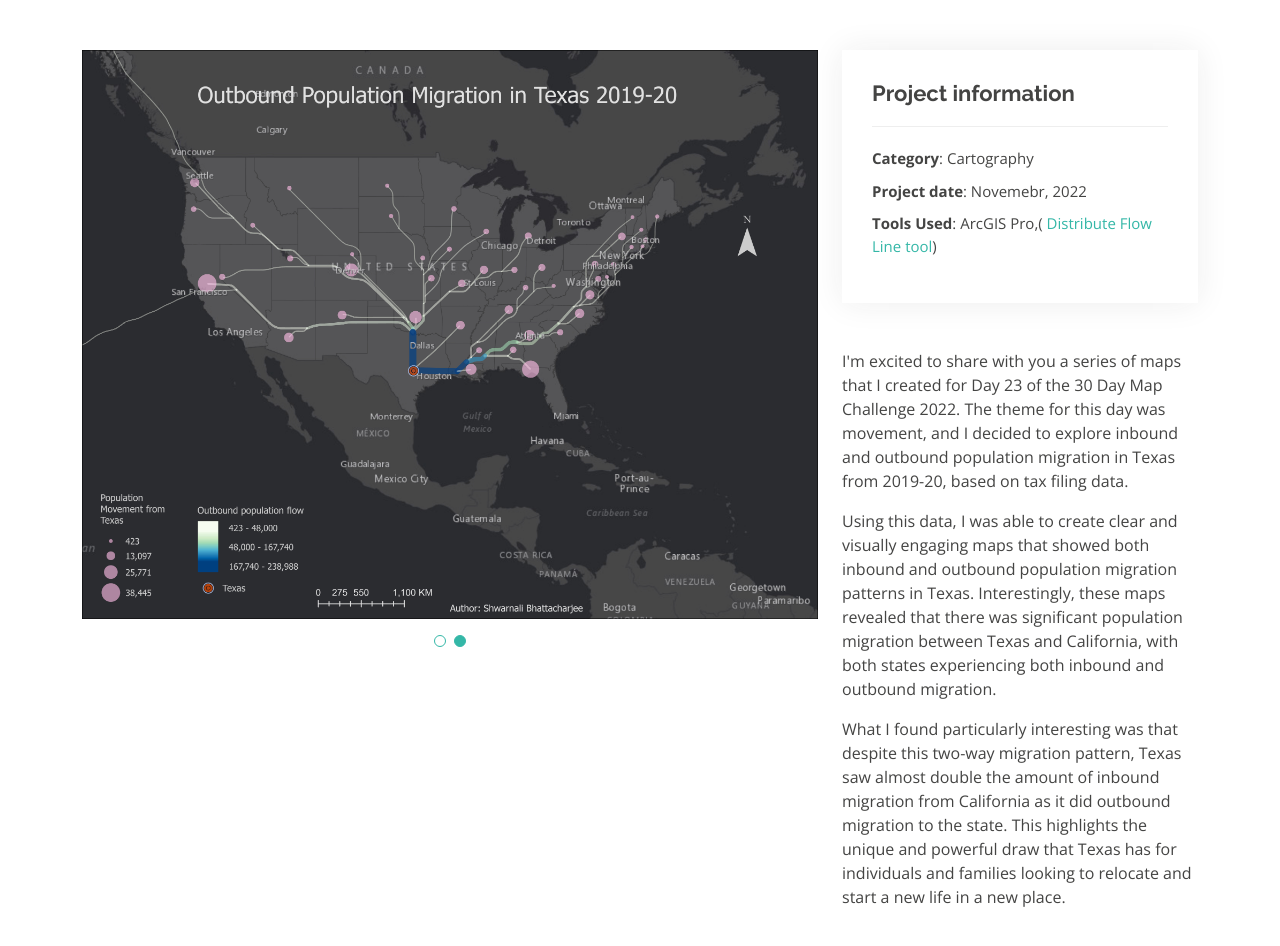
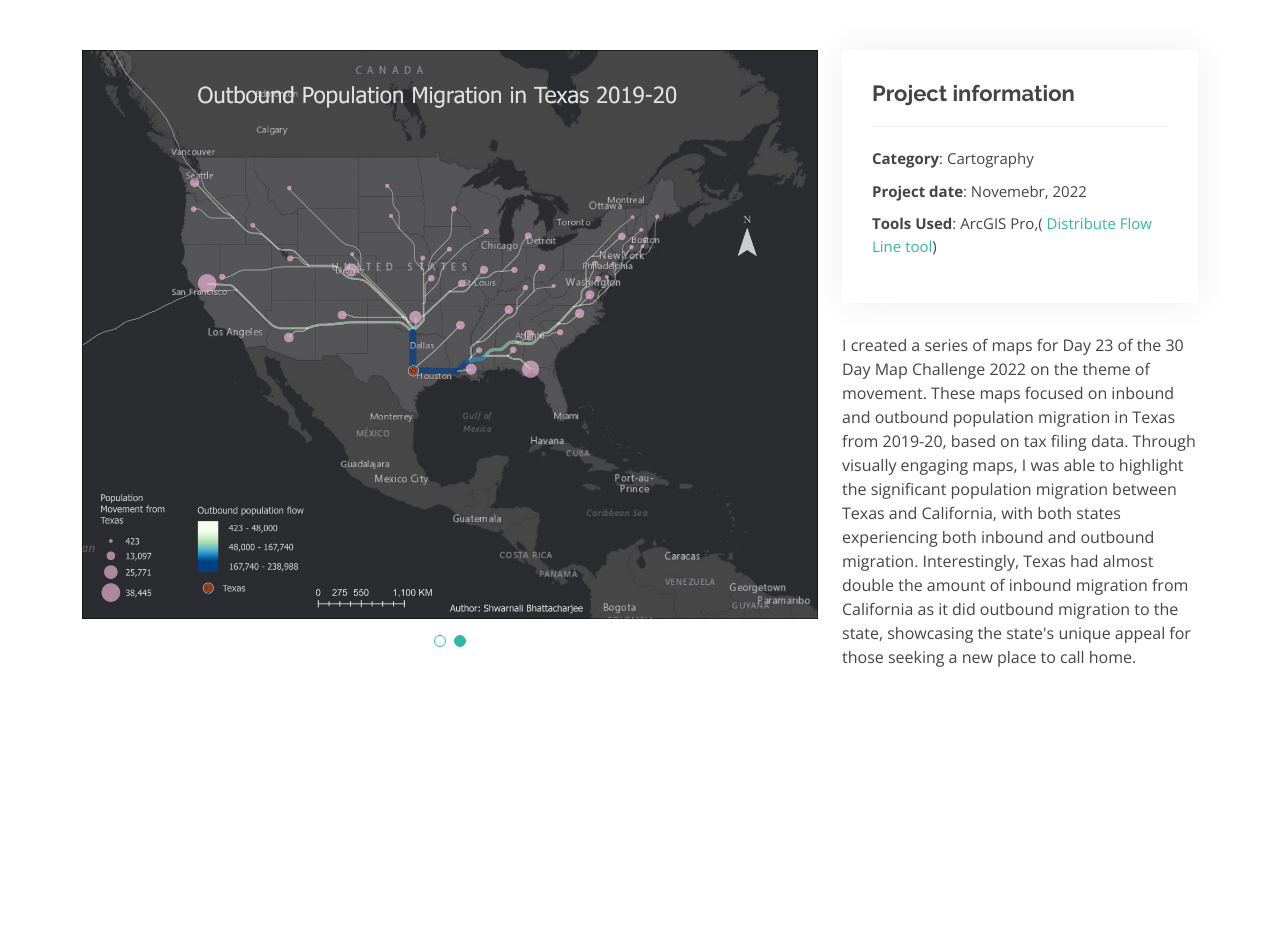
Before and after one commit to ShwarnaliBhattacharjee/portfolio, a plain HTML site: page portfolio-details-TX-migration.html in a window 1280 px wide. After the commit the page ends 800 px from the top, so only its background shows below. Drawn offline with nearby package versions, Linux system fonts and the light colour scheme.

Commit message:
Updated files

```diff
--- a/portfolio-details-TX-migration.html
+++ b/portfolio-details-TX-migration.html
@@ -79,13 +79,8 @@
             </div>
             <div class="portfolio-description">
               <!-- <h2>This is an example of portfolio detail</h2> -->
-              <p>
-                <p>I'm excited to share with you a series of maps that I created for Day 23 of the 30 Day Map Challenge 2022. The theme for this day was movement, and I decided to explore inbound and outbound population migration in Texas from 2019-20, based on tax filing data.</p>
+                <p>I created a series of maps for Day 23 of the 30 Day Map Challenge 2022 on the theme of movement. These maps focused on inbound and outbound population migration in Texas from 2019-20, based on tax filing data. Through visually engaging maps, I was able to highlight the significant population migration between Texas and California, with both states experiencing both inbound and outbound migration. Interestingly, Texas had almost double the amount of inbound migration from California as it did outbound migration to the state, showcasing the state's unique appeal for those seeking a new place to call home.</p>
 
-                <p>Using this data, I was able to create clear and visually engaging maps that showed both inbound and outbound population migration patterns in Texas. Interestingly, these maps revealed that there was significant population migration between Texas and California, with both states experiencing both inbound and outbound migration.</p>
-
-                <p>What I found particularly interesting was that despite this two-way migration pattern, Texas saw almost double the amount of inbound migration from California as it did outbound migration to the state. This highlights the unique and powerful draw that Texas has for individuals and families looking to relocate and start a new life in a new place.
-              </p>
             </div>
           </div>
 
```
Also changed, not shown: portfolio-details-Frisco_Parks.html (+1 -5 lines), portfolio-details-sundarbans.html (+1 -1 lines).
